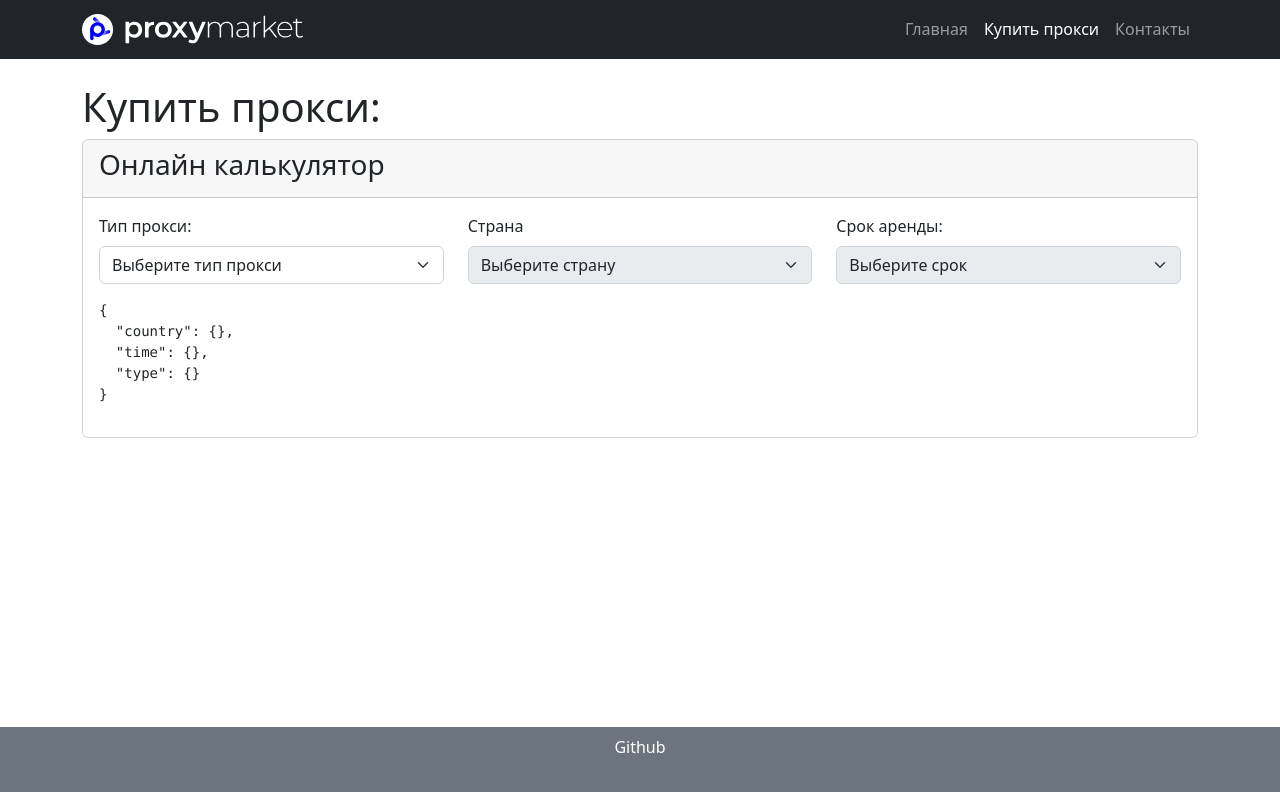
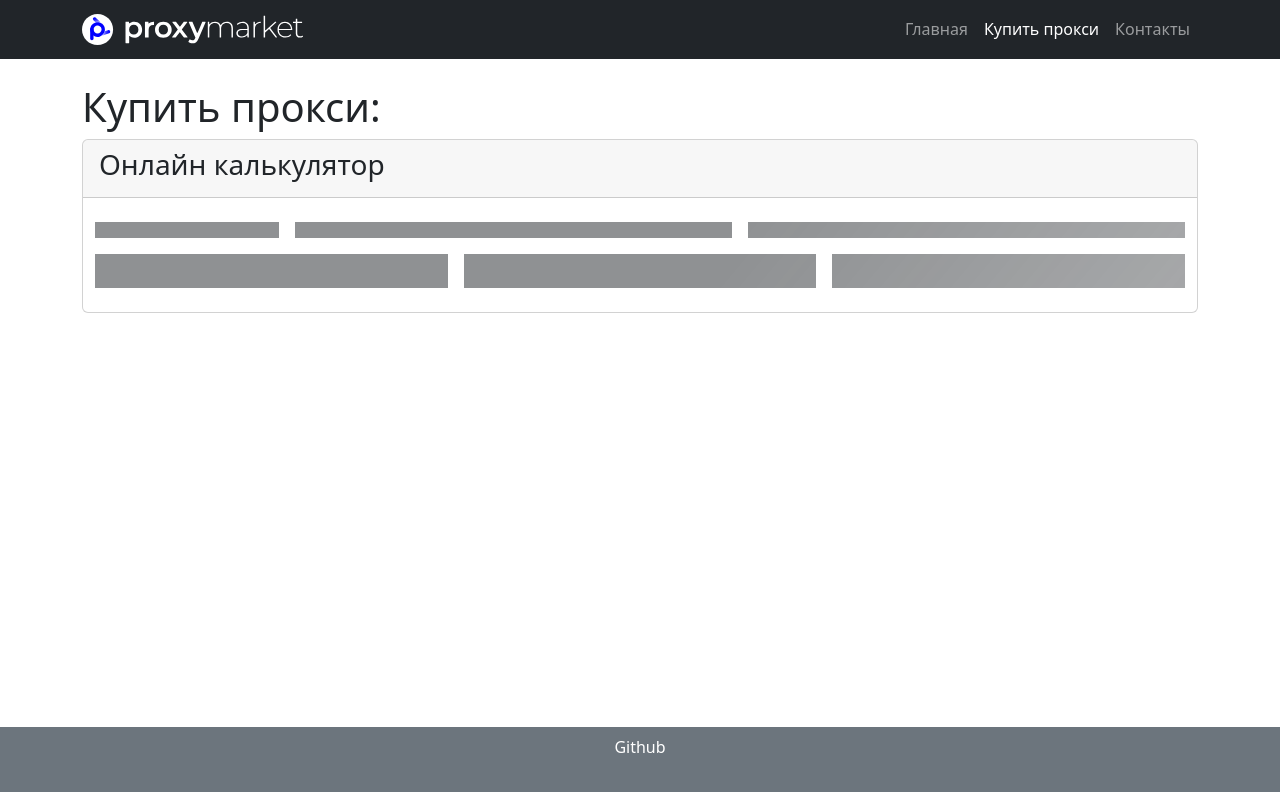
Before and after one commit to Nelfimov/proxy.market-fullstack, a React (Vite) app: page /buy-proxie in a window 1280 px wide. Shown: the top 792 px of the page. Built offline with nearby package versions, Linux system fonts and the light colour scheme; no server answers; the database is empty.

Commit message:
added placeholders

```diff
--- a/src/pages/Product.tsx
+++ b/src/pages/Product.tsx
@@ -1,6 +1,14 @@
 import { collection, getDocs } from 'firebase/firestore';
-import { Dispatch, useEffect } from 'react';
-import { Button, Card, Col, Collapse, Row } from 'react-bootstrap';
+import { Dispatch, useEffect, useState } from 'react';
+import {
+  Button,
+  Card,
+  Col,
+  Collapse,
+  Row,
+  Placeholder,
+  Form,
+} from 'react-bootstrap';
 import { NavLink, useOutletContext } from 'react-router-dom';
 import { CalculatorForm } from '../components';
 import { db } from '../firebase';
@@ -19,10 +27,14 @@ export function Product() {
       priceListState: PriceListState;
       priceListDispatch: Dispatch<ActionPriceList>;
     }>();
+  const [loading, setLoading] = useState(true);
 
   useEffect(() => {
     getDocs(collection(db, 'priceList'))
-      .then((res) => priceListDispatch({ type: 'INIT', payload: res }))
+      .then((res) => {
+        priceListDispatch({ type: 'INIT', payload: res });
+        // setLoading(false);
+      })
       .catch((err) => console.error(err));
   }, []);
 
@@ -34,12 +46,26 @@ export function Product() {
           <h3>Онлайн калькулятор</h3>
         </Card.Header>
         <Card.Body>
-          <CalculatorForm
-            action={cartDispatch}
-            state={cartState}
-            priceList={priceListState}
-          />
-          <pre>{JSON.stringify(priceListState, undefined, 2)}</pre>
+          {loading ? (
+            <>
+              <Placeholder as={Row} animation='wave'>
+                <Placeholder as={Col} className='m-2' xs={2}></Placeholder>
+                <Placeholder as={Col} className='m-2'></Placeholder>
+                <Placeholder as={Col} className='m-2'></Placeholder>
+              </Placeholder>
+              <Placeholder as={Row} animation='wave' style={{ height: '50px' }}>
+                <Placeholder as={Col} className='m-2'></Placeholder>
+                <Placeholder as={Col} className='m-2'></Placeholder>
+                <Placeholder as={Col} className='m-2'></Placeholder>
+              </Placeholder>
+            </>
+          ) : (
+            <CalculatorForm
+              action={cartDispatch}
+              state={cartState}
+              priceList={priceListState}
+            />
+          )}
         </Card.Body>
         <Collapse in={cartState.total > 0}>
           <Card.Footer>
```
